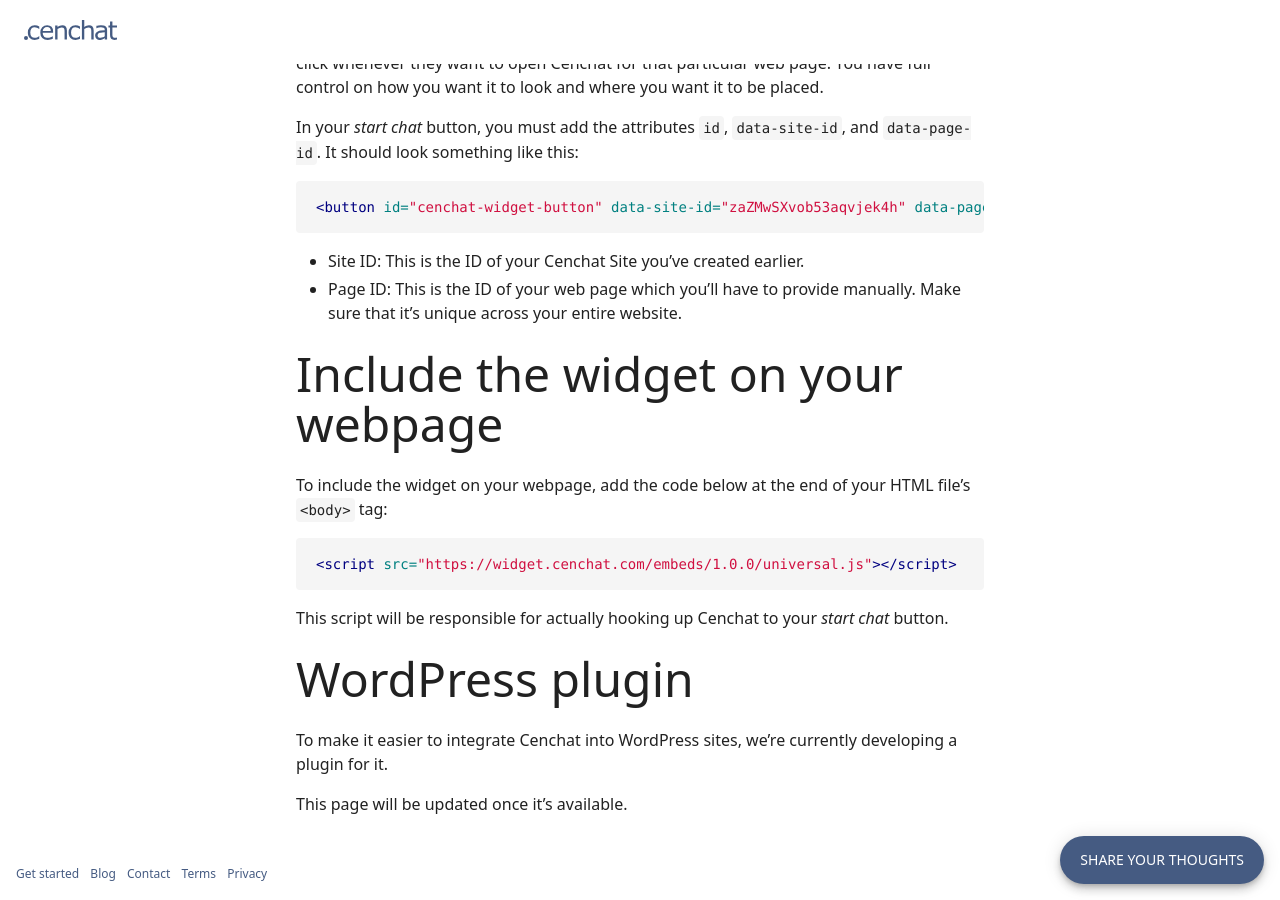
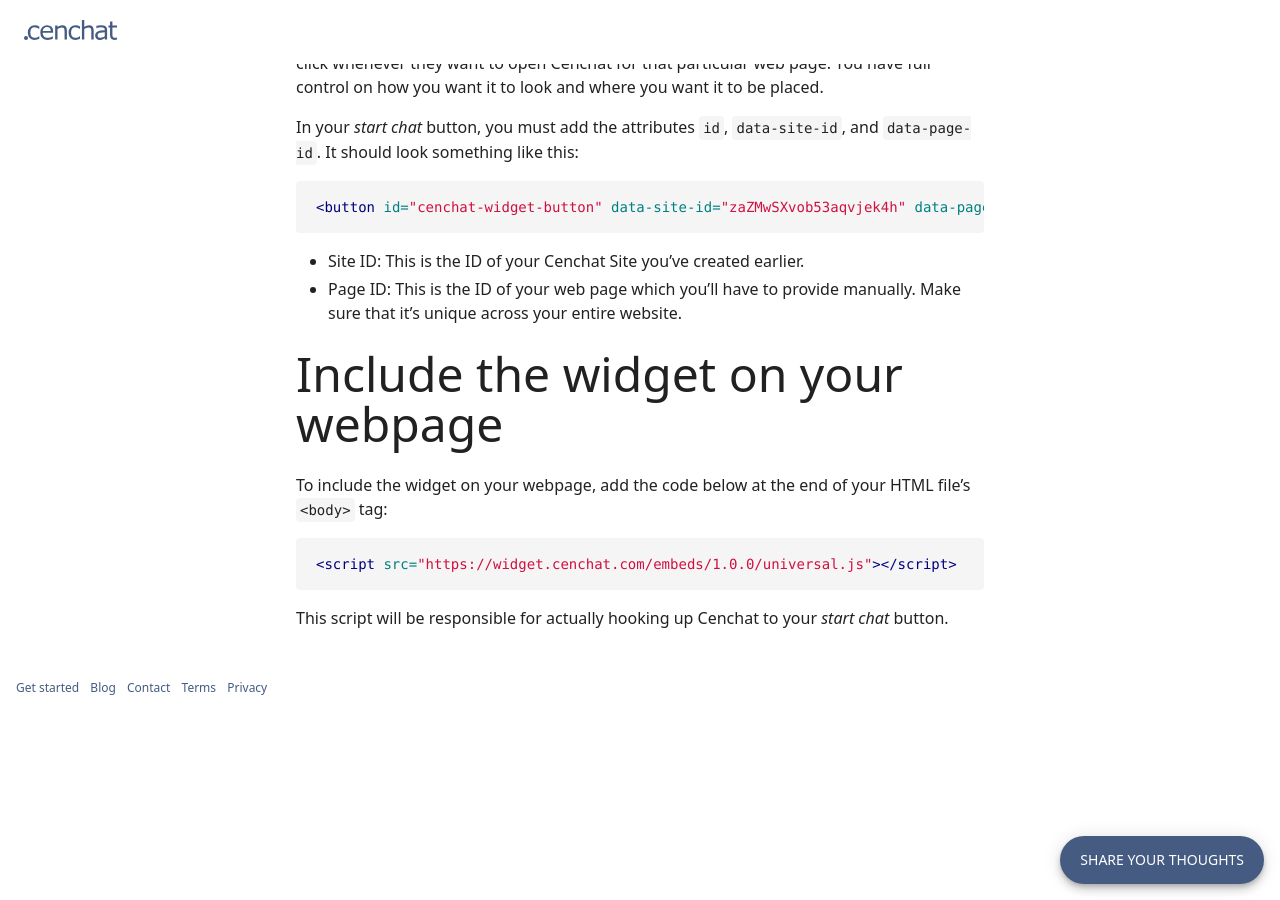
Before and after one commit to cenchat/cenchat.github.io, a Jekyll site: the page built from docs/setting-up-on-your-website.md, in a window 1280 px wide and 900 px high, scrolled down 1068 px. Built offline with Jekyll 4.4.1, drawn with Linux system fonts in a browser that asks for light colours; a script that is not in the unit is left out.

Commit message:
Remove WordPress section

````diff
--- a/docs/setting-up-on-your-website.md
+++ b/docs/setting-up-on-your-website.md
@@ -35,9 +35,3 @@ To include the widget on your webpage, add the code below at the end of your HTM
 ```
 
 This script will be responsible for actually hooking up Cenchat to your *start chat* button.
-
-## WordPress plugin
-
-To make it easier to integrate Cenchat into WordPress sites, we're currently developing a plugin for it.
-
-This page will be updated once it's available.
````
